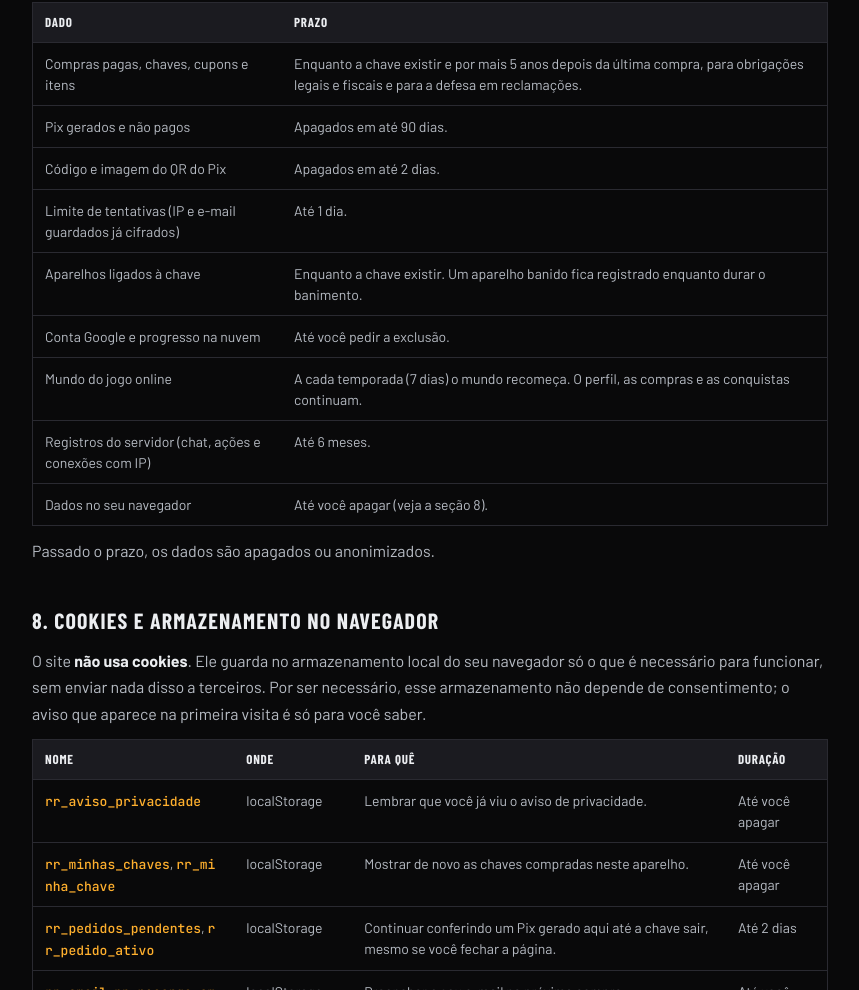
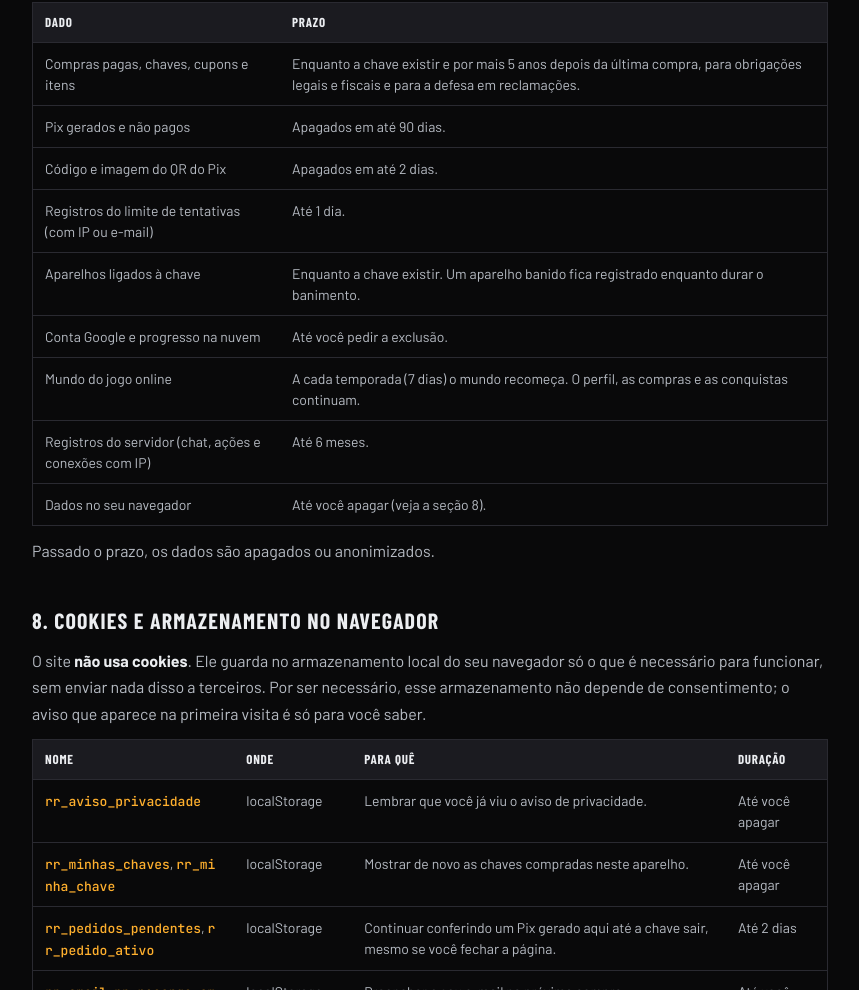
Before and after one commit to lklserve/rusting-raids, a website: page privacidade.html in a window 1280 px wide. Shown: the part 3760-4750 px from the top of the page, without its empty margins (210-1069 px from the left). Drawn offline with Linux system fonts and the light colour scheme.

Commit message:
fix(privacidade): o prazo do limite de tentativas sem dizer "cifrado" — o do painel (servidor-publico) ainda guarda o IP em claro; a faxina de 1 dia vale para os dois
Co-Authored-By: Claude Code <noreply@anthropic.com>

```diff
--- a/privacidade.html
+++ b/privacidade.html
@@ -174,7 +174,7 @@
         <tr><td>Compras pagas, chaves, cupons e itens</td><td>Enquanto a chave existir e por mais 5 anos depois da última compra, para obrigações legais e fiscais e para a defesa em reclamações.</td></tr>
         <tr><td>Pix gerados e não pagos</td><td>Apagados em até 90 dias.</td></tr>
         <tr><td>Código e imagem do QR do Pix</td><td>Apagados em até 2 dias.</td></tr>
-        <tr><td>Limite de tentativas (IP e e-mail guardados já cifrados)</td><td>Até 1 dia.</td></tr>
+        <tr><td>Registros do limite de tentativas (com IP ou e-mail)</td><td>Até 1 dia.</td></tr>
         <tr><td>Aparelhos ligados à chave</td><td>Enquanto a chave existir. Um aparelho banido fica registrado enquanto durar o banimento.</td></tr>
         <tr><td>Conta Google e progresso na nuvem</td><td>Até você pedir a exclusão.</td></tr>
         <tr><td>Mundo do jogo online</td><td>A cada temporada (7 dias) o mundo recomeça. O perfil, as compras e as conquistas continuam.</td></tr>
```
